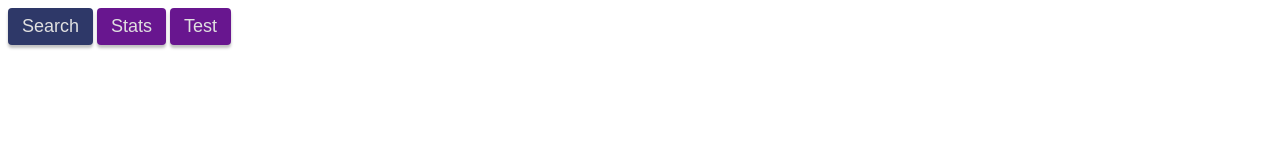
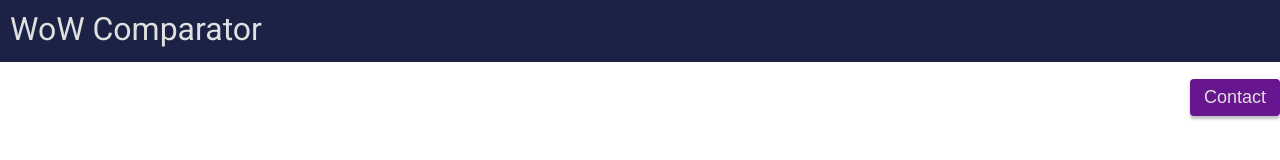
Before and after one commit to GabrielvonPlaten/Old_WoW_Comparator, a website: page src/index.html in a window 1280 px wide. Drawn offline with nearby package versions, Linux system fonts and the light colour scheme; files that its build step writes are made by us from their sources.

Commit message:
Fix gulp watch problem with HTML

```diff
--- /dev/null
+++ b/src/_partials/_header.html
@@ -0,0 +1,8 @@
+<div class="header header--purple">
+  <h1>WoW Comparator</h1>
+
+  <div class="header__buttons">
+    <button class="btn btn--purple">Contact</button>
+  </div>
+
+</div>
--- a/src/_partials/_test.html
+++ /dev/null
@@ -1 +0,0 @@
-<div class="header"></div>
--- a/src/index.html
+++ b/src/index.html
@@ -9,10 +9,7 @@
   <link rel="stylesheet" href="styles/main.min.css">
 </head>
 <body>
-  @@include('./_partials/_test.html')
-  <button class="btn btn--blue">Search</button>
-  <button class="btn btn--purple">Stats</button>
-  <button class="btn btn--purple">Test</button>
+  @@include('./_partials/_header.html')
 
 
   <script src="scripts/main.min.js"></script>
--- a/src/styles/02_Base/_global.sass
+++ b/src/styles/02_Base/_global.sass
@@ -1,2 +1,5 @@
 html, body
     font-family: 'Roboto', sans-serif
+    padding: 0
+    margin: 0
+    height: 100%
--- a/src/styles/02_Base/_style.sass
+++ b/src/styles/02_Base/_style.sass
@@ -1,3 +1,19 @@
+.header
+  width: 100%
+  height: 62px
+
+  &--purple
+    background-color: $Port_Gore
+
+  h1
+    padding: 10px 10px
+    color: $Alto
+    font-weight: 300
+
+  &__buttons
+    float: right
+
+
 .btn
   +btn
 
```
Also changed, not shown: gulpfile.js (+9 -1 lines).
